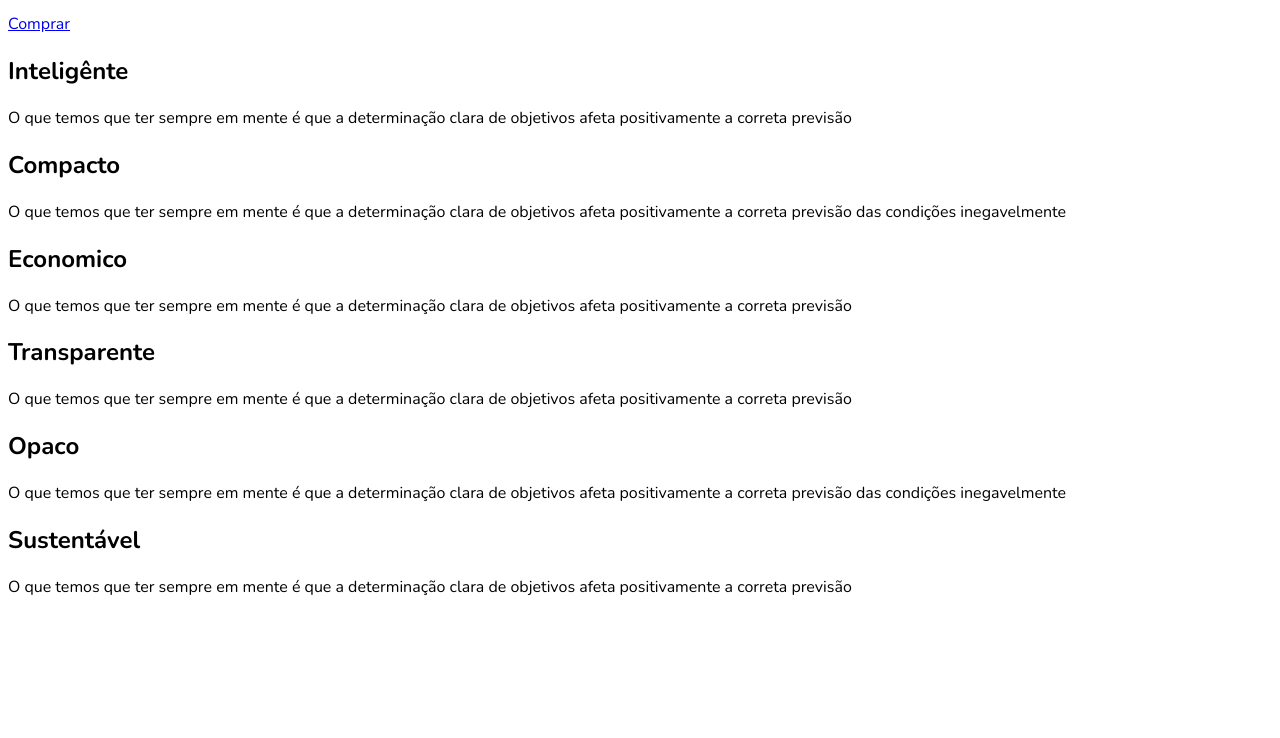
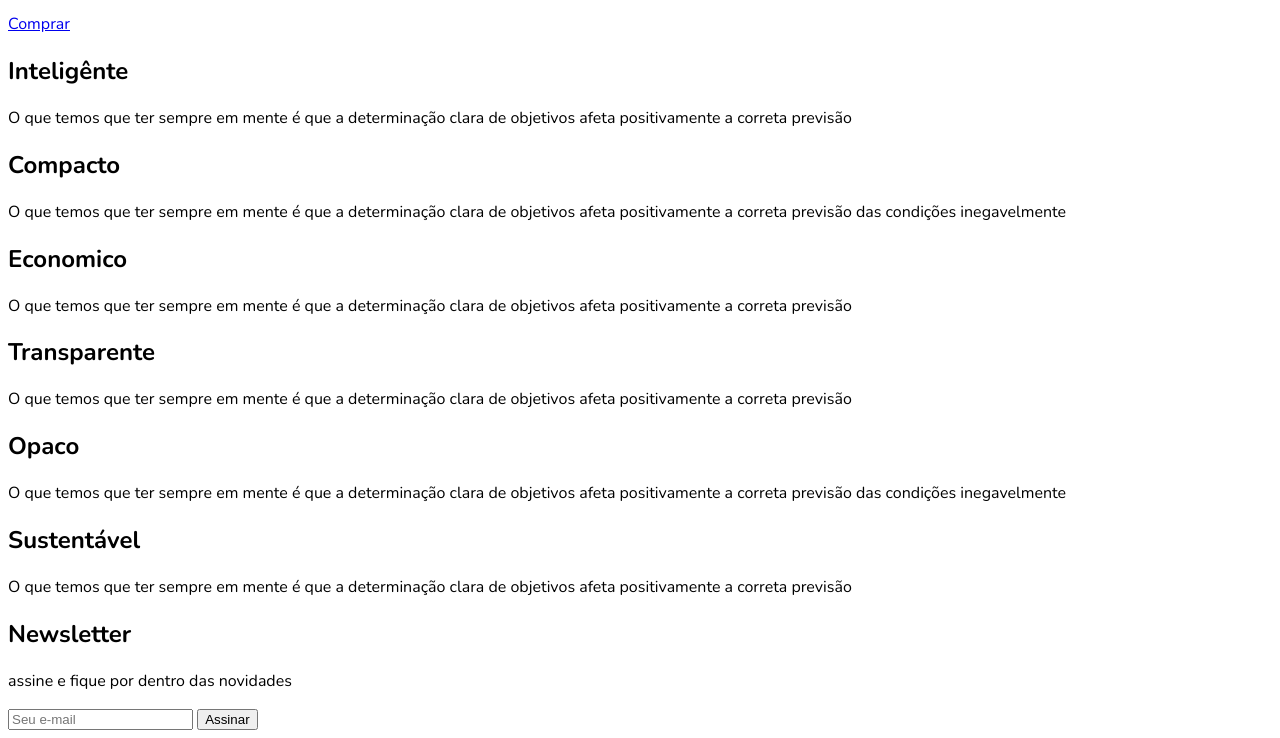
Before and after one commit to JoaoBatistaJr/FlexBlog-Origamid, a plain HTML site: page index.html in a window 1280 px wide. Shown: the part 4183-4921 px from the top of the page. Before the commit the page ends 4797 px from the top, so only its background shows below. Drawn offline with nearby package versions, Linux system fonts and the light colour scheme.

Commit message:
update section newsletter

```diff
--- a/index.html
+++ b/index.html
@@ -136,5 +136,16 @@
 				<p>O que temos que ter sempre em mente é que a determinação clara de objetivos afeta positivamente a correta previsão</p>
 			</div>
 		</section>
+
+		<section class="newsletter" id="newsletter">
+			<div class="newsletter-info">
+				<h1>Newsletter</h1>
+				<p>assine e fique por dentro das novidades</p>
+			</div>
+			<form action="" class="newsletter-form">
+				<input type="text" placeholder="Seu e-mail">
+				<button type="submit">Assinar</button>
+			</form>
+		</section>
 </body>
 </html>
```
